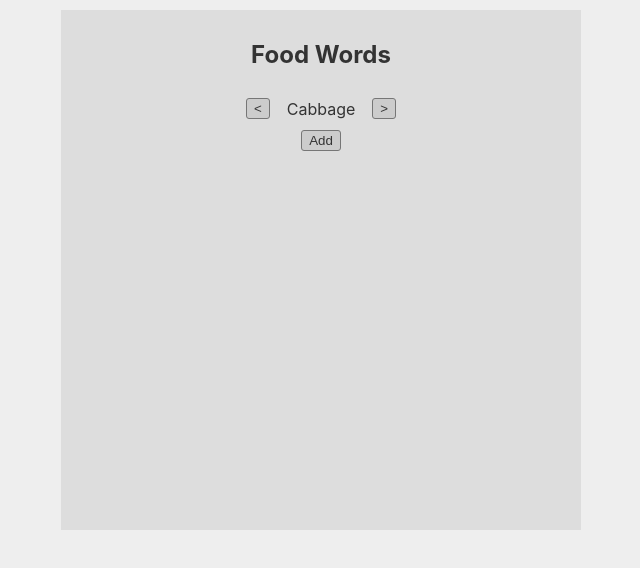
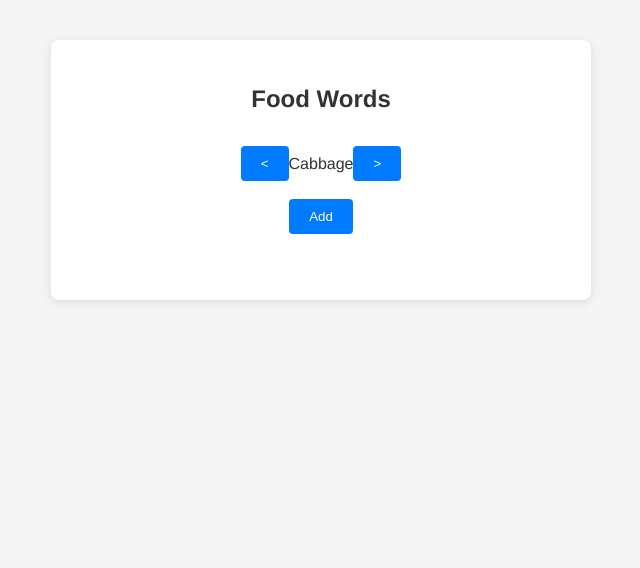
Before and after one commit to loltreeman/FoodWords, a React (Create React App) app: page / in a window 1280 px wide. Shown: the top 568 px of the page, without its empty margins (319-959 px from the left). Built offline with nearby package versions, Linux system fonts and the light colour scheme.

Commit message:
Changed some features in the CSS

```diff
--- a/src/App.css
+++ b/src/App.css
@@ -1,46 +1,44 @@
 body {
 	color: #333;
-	background-color: #EEE;
-
+	background-color: #f4f4f4;
 	display: flex;
 	justify-content: center;
+	font-family: 'Helvetica Neue', Arial, sans-serif;
+	line-height: 1.6;
+	margin: 0;
+	padding: 20px;
   }
 
   @keyframes appear {
 	from {
 	  opacity: 0;
-		scale: 0.5;
+	  transform: scale(0.5);
 	}
-
 	to {
 	  opacity: 1;
-		scale: 1;
+	  transform: scale(1);
 	}
   }
 
   .div {
-	animation: appear 2s linear;
-	/* animation-timeline: view(); */
-	/* animation-range: entry 0% cover 40%; */
-
-	background-color: #DDD;
+	animation: appear 1.5s linear;
+	background-color: #fff;
 	text-align: center;
-
 	width: 500px;
-	height: 500px;
-
-	margin: 10px 10px 10px 10px;
-	padding: 10px;
+	height: auto;
+	margin: 20px;
+	padding: 20px;
+	border-radius: 8px;
+	box-shadow: 0 2px 10px rgba(0, 0, 0, 0.1);
   }
 
   .div_ {
 	display: flex;
 	width: 100%;
-
 	justify-content: center;
 	align-items: center;
-
 	text-align: center;
+	margin-bottom: 10px;
   }
 
   .span {
@@ -54,40 +52,32 @@ body {
   }
 
   .ol {
-	margin: auto;
-	max-width: 100px;
+	margin: 20px auto;
+	max-width: 300px;
+	padding: 0;
+	list-style: none;
   }
 
   .button {
-	color: #333;
-	background-color: #CCC;
-
-	border: 1px solid #767676;
-	border-radius: 3px;
-
-	padding: 2px 7px;
-
+	color: #fff;
+	background-color: #007BFF;
+	border: none;
+	border-radius: 4px;
+	padding: 10px 20px;
 	text-align: center;
+	cursor: pointer;
+	transition: background-color 0.3s ease;
   }
 
   .button:hover {
-	background-color: #EEE;
-
-	border: 1px solid #767676;
-	border-radius: 3px;
-
-	padding: 2px 7px;
-
-	text-align: center;
+	background-color: #0056b3;
   }
 
   .container {
 	display: flex;
 	width: 150px;
-
 	justify-content: center;
 	align-items: center;
-
 	text-align: center;
   }
 
```
Lines whose indentation alone changed are shown as unchanged.
